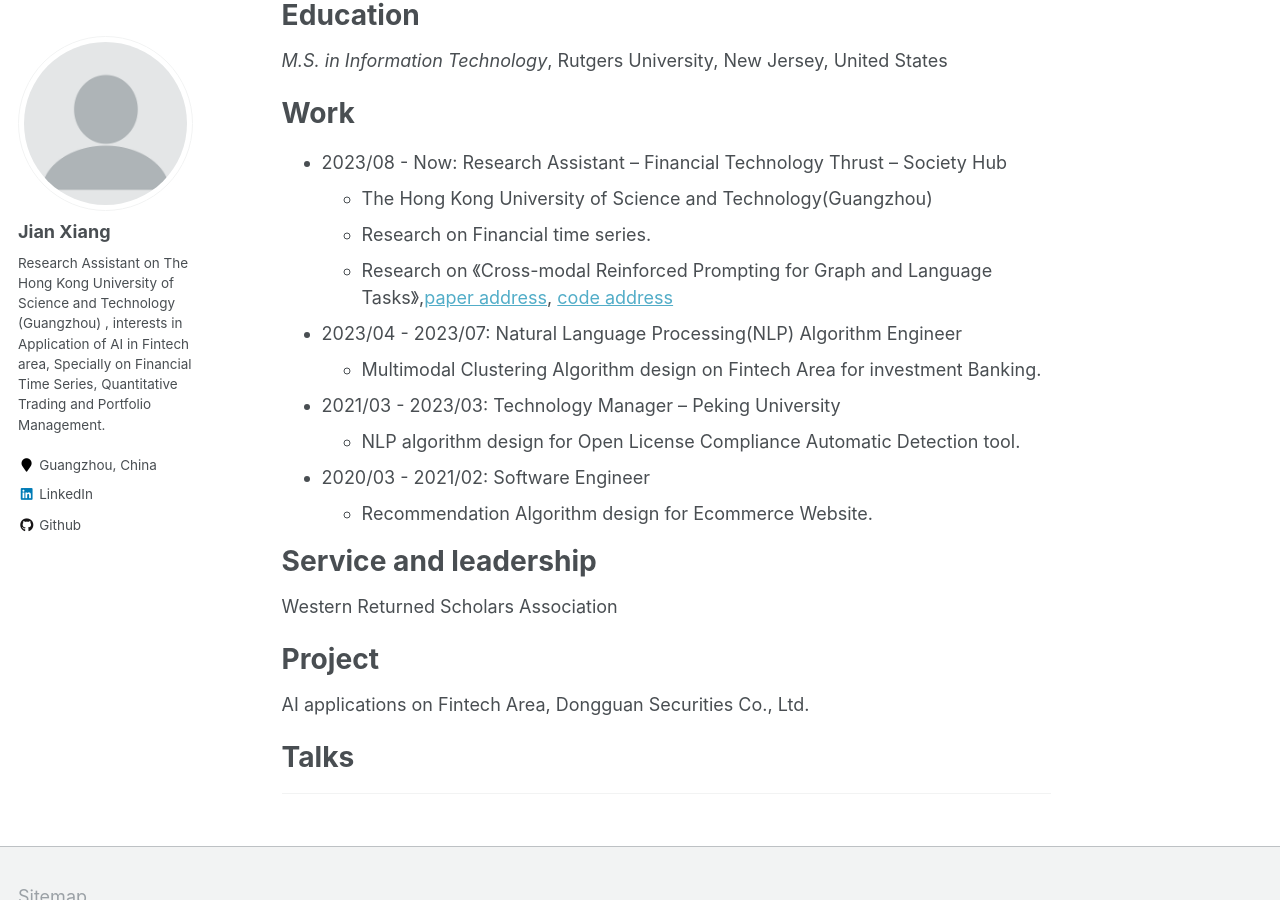
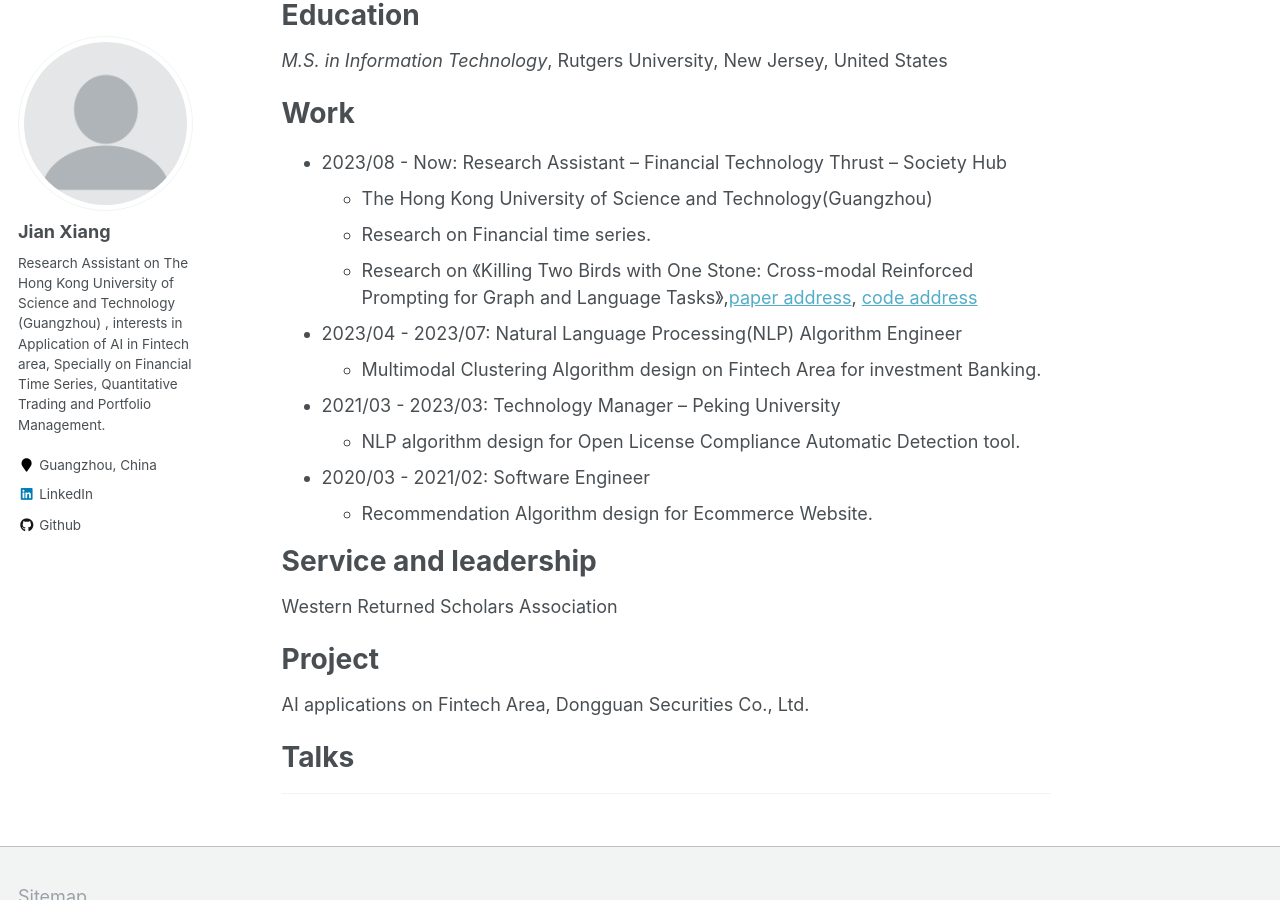
Before and after one commit to jianxiang95/jianxiang95.github.io, a Jekyll site: the page built from _pages/about.md, in a window 1280 px wide and 900 px high, scrolled down 592 px. Built offline with Jekyll 4.4.1, drawn with Linux system fonts in a browser that asks for light colours.

Commit message:
Update about.md

```diff
--- a/_pages/about.md
+++ b/_pages/about.md
@@ -31,7 +31,7 @@ Work
 * 2023/08 - Now: Research Assistant -- Financial Technology Thrust -- Society Hub
   * The Hong Kong University of Science and Technology(Guangzhou)
   * Research on Financial time series.
-  * Research on 《Cross-modal Reinforced Prompting for Graph and Language Tasks》,[paper address](https://openreview.net/pdf?id=vn3QK2cMRV), [code address](https://github.com/jianxiang95/CMRP.git)
+  * Research on 《Killing Two Birds with One Stone: Cross-modal Reinforced Prompting for Graph and Language Tasks》,[paper address](https://openreview.net/pdf?id=vn3QK2cMRV), [code address](https://github.com/jianxiang95/CMRP.git)
 
 * 2023/04 - 2023/07: Natural Language Processing(NLP) Algorithm Engineer
   * Multimodal Clustering Algorithm design on Fintech Area for investment Banking.
```
